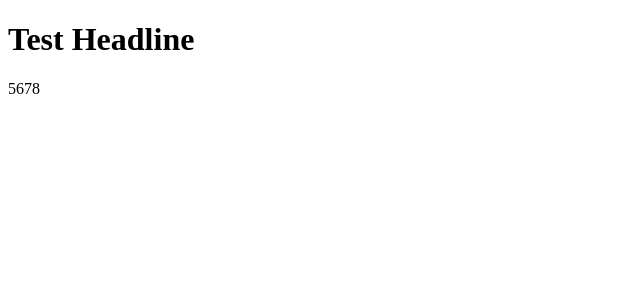
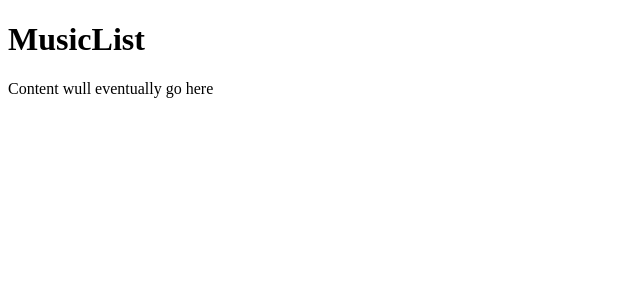
Before and after one commit to hirdbluebird/music-list, a React app: page / in a window 1280 px wide. Shown: the top 300 px of the page, without its empty margins (0-640 px from the left). Built offline with nearby package versions, Linux system fonts and the light colour scheme; the HTML template or start-up script is replaced by a standard one.

Commit message:
react folders and template

```diff
--- /dev/null
+++ b/src/components/Template.jsx
@@ -0,0 +1,12 @@
+import React from 'react';
+
+export default function Template() {
+  return (
+    <div className="wrapper">
+      <header>
+        <h1>MusicList</h1>
+      </header>
+      <div className="content">Content wull eventually go here</div>
+    </div>
+  );
+}
--- a/src/index.jsx
+++ b/src/index.jsx
@@ -2,7 +2,7 @@ import React from 'react';
 import { render } from 'react-dom';
 import { AppContainer } from 'react-hot-loader';
 
-import TestComponent from './testcomponent';
+import Template from './components/Template';
 
 const renderApp = (Component) => {
   render(
@@ -13,10 +13,10 @@ const renderApp = (Component) => {
   );
 };
 
-renderApp(TestComponent);
+renderApp(Template);
 
 if (module && module.hot) {
-  module.hot.accept('./testcomponent', () => {
-    renderApp(TestComponent);
+  module.hot.accept('./components/Template', () => {
+    renderApp(Template);
   });
 }
--- a/src/testcomponent.jsx
+++ /dev/null
@@ -1,11 +0,0 @@
-import React from 'react';
-
-export default function testComponent(props) {
-  const { headline, count, showCount } = props;
-  return (
-    <div>
-      <h1>{headline}</h1>
-      { showCount ? <p>{count}</p> : null}
-    </div>
-  );
-}
```
